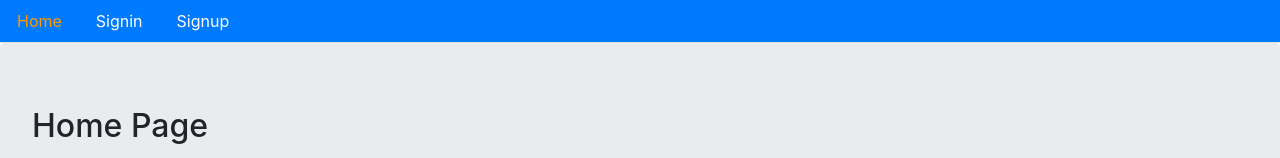
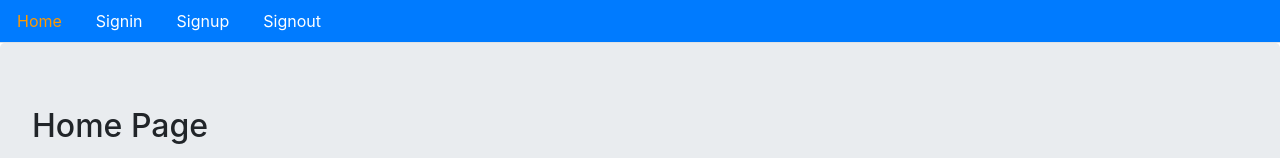
Before and after one commit to eddamazioribeiro/nodejs_mern_ecommerce_app, a React (Create React App) app: page / in a window 1280 px wide. Shown: the top 158 px of the page. Built offline with nearby package versions, Linux system fonts and the light colour scheme; no server answers.

Commit message:
Created sign-out method to clean up authentication token from local storage.

```diff
--- a/src/auth/index.js
+++ b/src/auth/index.js
@@ -47,3 +47,19 @@
         next();
     }
 }
+
+export const signOut = (next) => {
+    if (typeof window !== 'undefined') {
+        localStorage.removeItem('jwt');
+
+        next();
+
+        return fetch(`${API}/signlout`, {
+            method: "GET"
+        })
+        .then(response => {
+            console.log('signout', response);
+        })
+        .catch(err => console.log(err));
+    }
+}
--- a/src/core/Menu.js
+++ b/src/core/Menu.js
@@ -1,5 +1,6 @@
 import React from 'react';
 import {Link, withRouter} from 'react-router-dom';
+import {signOut} from '../auth'
 
 const isActive = (history, path) => {
     if (history.location.pathname === path) {
@@ -34,6 +35,15 @@
                         to='/signup'>Signup
                     </Link>
                 </li>
+                <li>
+                    <span
+                        className='nav-link'
+                        style={{cursor: 'pointer', color: '#ffffff'}}
+                        onClick={() => signOut(() => {
+                            history.push('/');
+                        })}>Signout
+                    </span>
+                </li>
             </ul>
         </div>
     );
```
